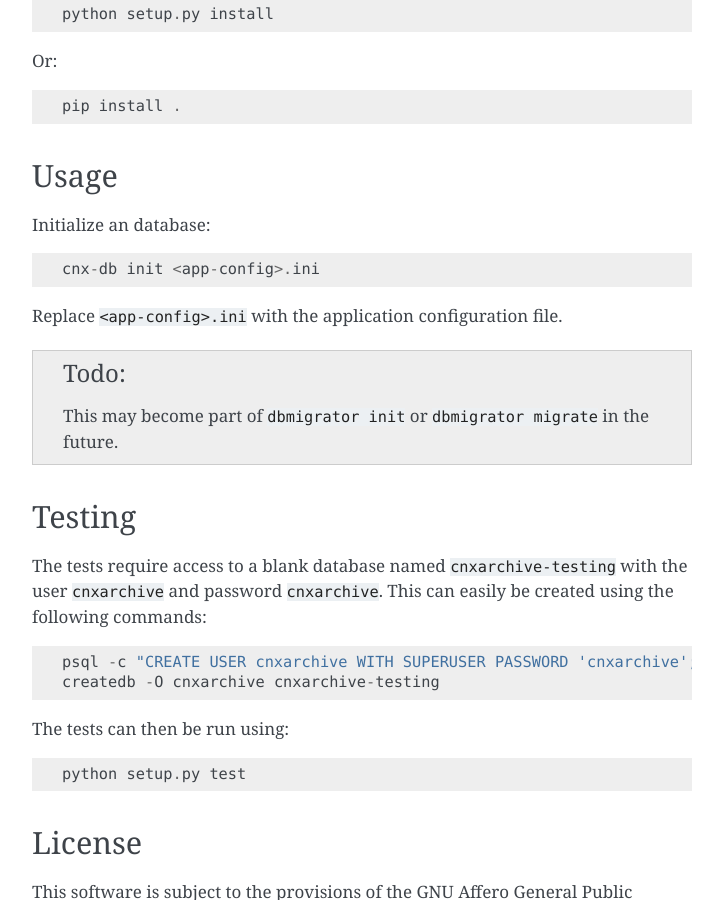
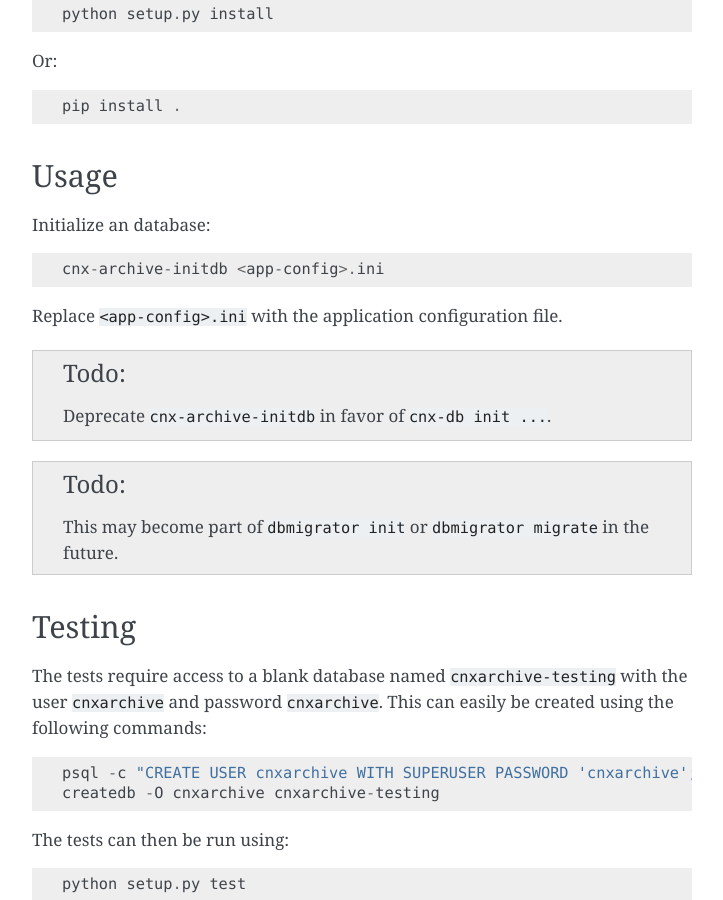
Before and after one commit to Dimmus/cnx-db, a Sphinx documentation site: the page built from docs/index.rst, in a window 1280 px wide and 900 px high, scrolled down 684 px. Shown: the whole window, without its empty margins (388-1111 px from the left). Built offline with Sphinx 7.4.7, drawn with Linux system fonts in a browser that asks for light colours.

Commit message:
Reference the usage of the cnx-archive database init script
Use the cnx-archive-initdb script for the time being.
Later we will replace the script, but for now we will make
it backwards compatible.

```diff
--- a/docs/index.rst
+++ b/docs/index.rst
@@ -40,9 +40,11 @@ Usage
 
 Initialize an database::
 
-    cnx-db init <app-config>.ini
+    cnx-archive-initdb <app-config>.ini
 
 Replace ``<app-config>.ini`` with the application configuration file.
+
+.. todo:: Deprecate ``cnx-archive-initdb`` in favor of ``cnx-db init ...``.
 
 .. todo:: This may become part of ``dbmigrator init`` or ``dbmigrator migrate``
           in the future.
```
